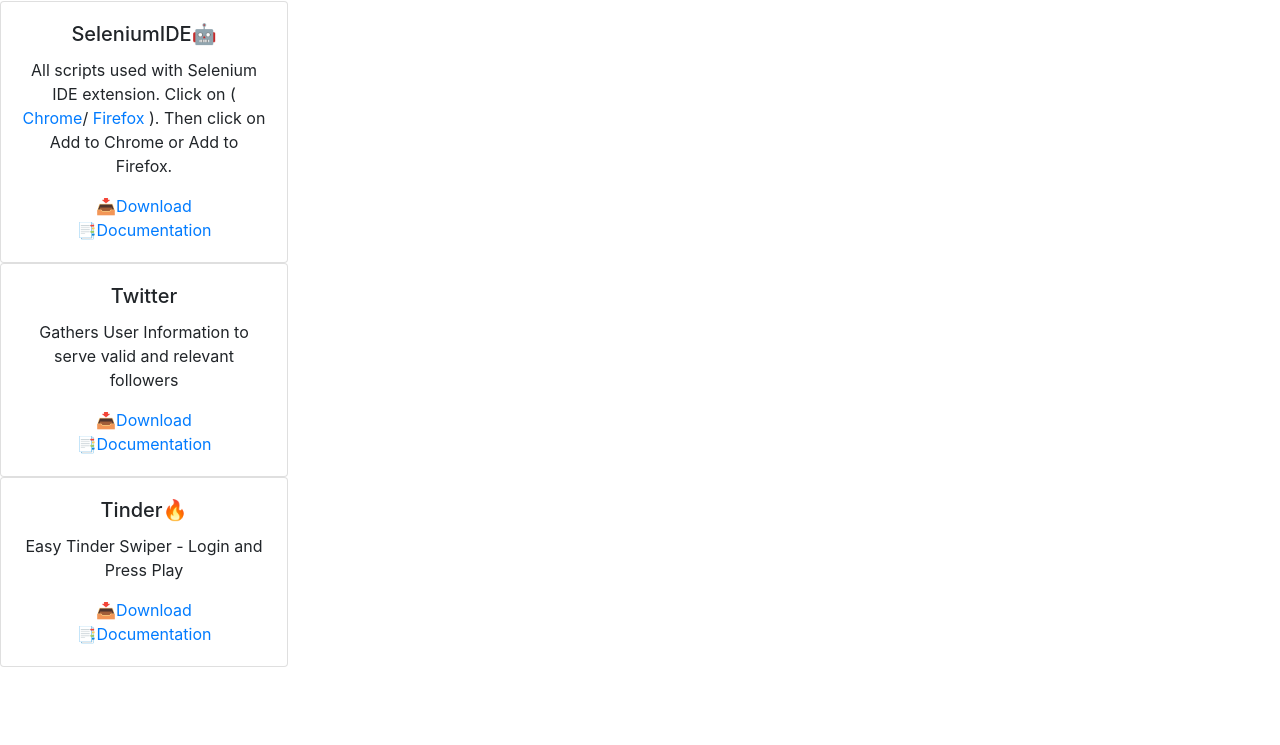
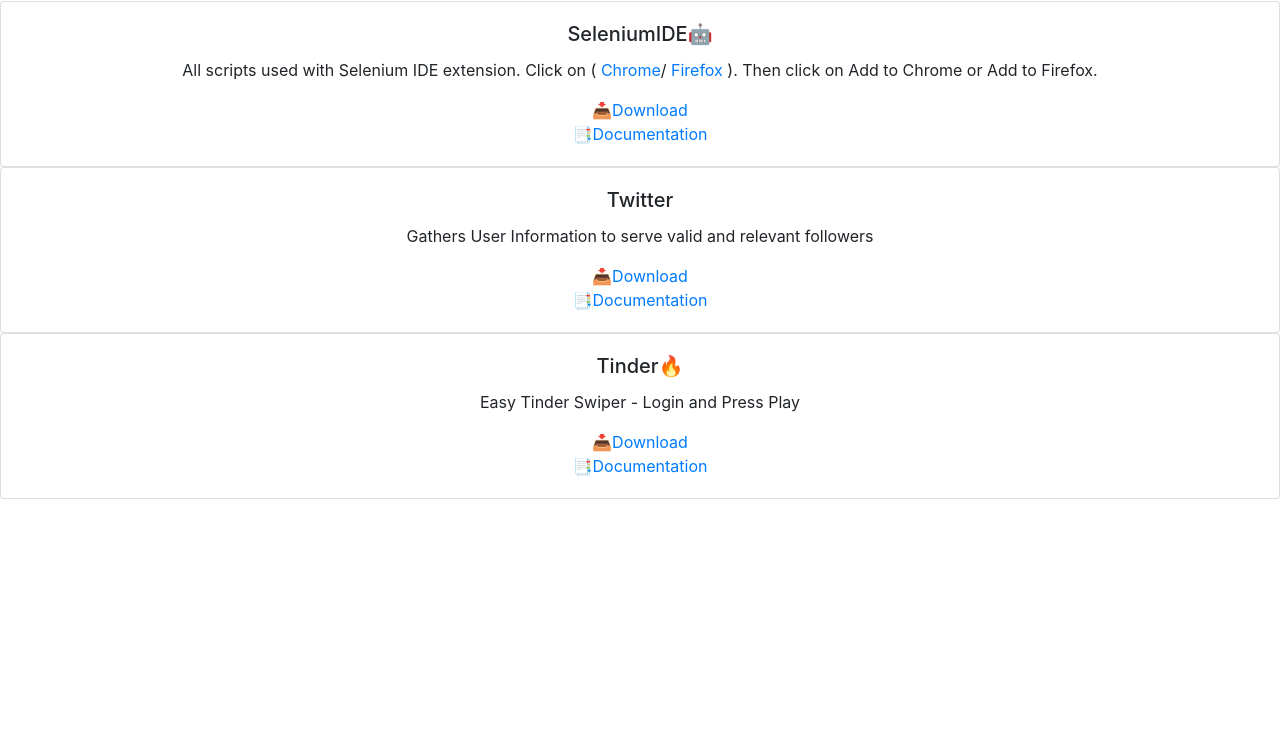
Before and after one commit to CharlesCreativeContent/twitterBot, a website: page public/home/index.html in a window 1280 px wide. Shown: the part 55-800 px from the top of the page. Drawn offline with nearby package versions, Linux system fonts and the light colour scheme; no server answers; files whose address does not match are found by name.

Commit message:
Update index.html

```diff
--- a/public/home/index.html
+++ b/public/home/index.html
@@ -14,7 +14,7 @@
   </head>
   <body>
       <h1>Bot Basquiat</h1>
-    <div class="card" style="width: 18rem;">
+    <div class="card" >
   <div class="card-body">
     <h5 class="card-title">SeleniumIDE🤖</h5>
     <p class="card-text">All scripts used with Selenium IDE extension. Click on (
@@ -25,25 +25,25 @@
 
       <a href="/allScripts.side">📥Download</a>
     <br>
-    <a href="/documentation" class="card-link">📑Documentation</a>
+    <a target="_blank" href="/documentation" class="card-link">📑Documentation</a>
   </div>
 </div>
-    <div class="card" style="width: 18rem;">
+    <div class="card">
   <div class="card-body">
     <h5 class="card-title">Twitter</h5>
     <p class="card-text">Gathers User Information to serve valid and relevant followers</p>
     <a href="/twitter.side">📥Download</a>
     <br>
-    <a href="/documentation" class="card-link">📑Documentation</a>
+    <a target="_blank" href="/documentation" class="card-link">📑Documentation</a>
   </div>
 </div>
-    <div class="card" style="width: 18rem;">
+    <div class="card">
   <div class="card-body">
     <h5 class="card-title">Tinder🔥</h5>
     <p class="card-text">Easy Tinder Swiper - Login and Press Play</p>
     <a href="/tinder.side">📥Download</a>
     <br>
-    <a href="/documentation" class="card-link">📑Documentation</a>
+    <a target="_blank" href="/documentation" class="card-link">📑Documentation</a>
   </div>
 </div>
       <br/>
```
